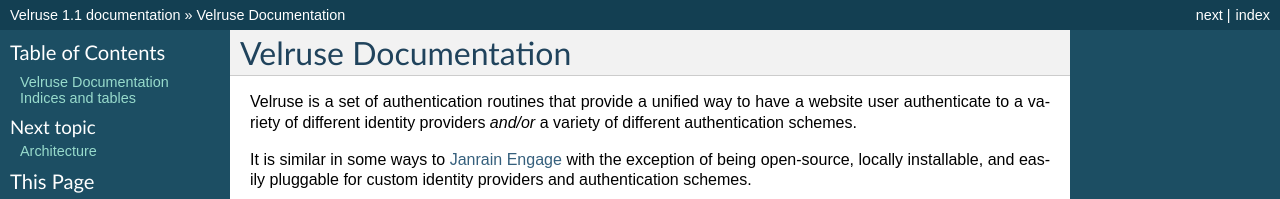
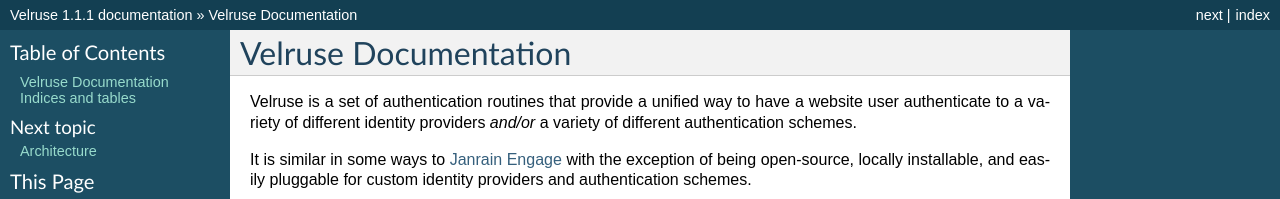
Before and after one commit to bbangert/velruse, a Sphinx documentation site: the page built from docs/index.rst, in a window 1280 px wide and 900 px high. Shown: the top 199 px of the window. Built offline with Sphinx 7.4.7, drawn with Linux system fonts in a browser that asks for light colours; some of the changed text lies outside the part shown.

Commit message:
prep 1.1.1

```diff
--- a/docs/conf.py
+++ b/docs/conf.py
@@ -12,6 +12,7 @@
 # serve to show the default.
 
 import sys, os
+import pkg_resources
 
 # If extensions (or modules to document with autodoc) are in another directory,
 # add these directories to sys.path here. If the directory is relative to the
@@ -56,7 +57,7 @@
 # built documents.
 #
 # The short X.Y version.
-version = '1.1'
+version = pkg_resources.get_distribution('velruse').version
 # The full version, including alpha/beta/rc tags.
 release = version
 
--- a/setup.py
+++ b/setup.py
@@ -28,7 +28,7 @@
 ]
 
 setup(name='velruse',
-      version='1.1',
+      version='1.1.1',
       description=(
           'Simplifying third-party authentication for web applications.'),
       long_description='',
```
